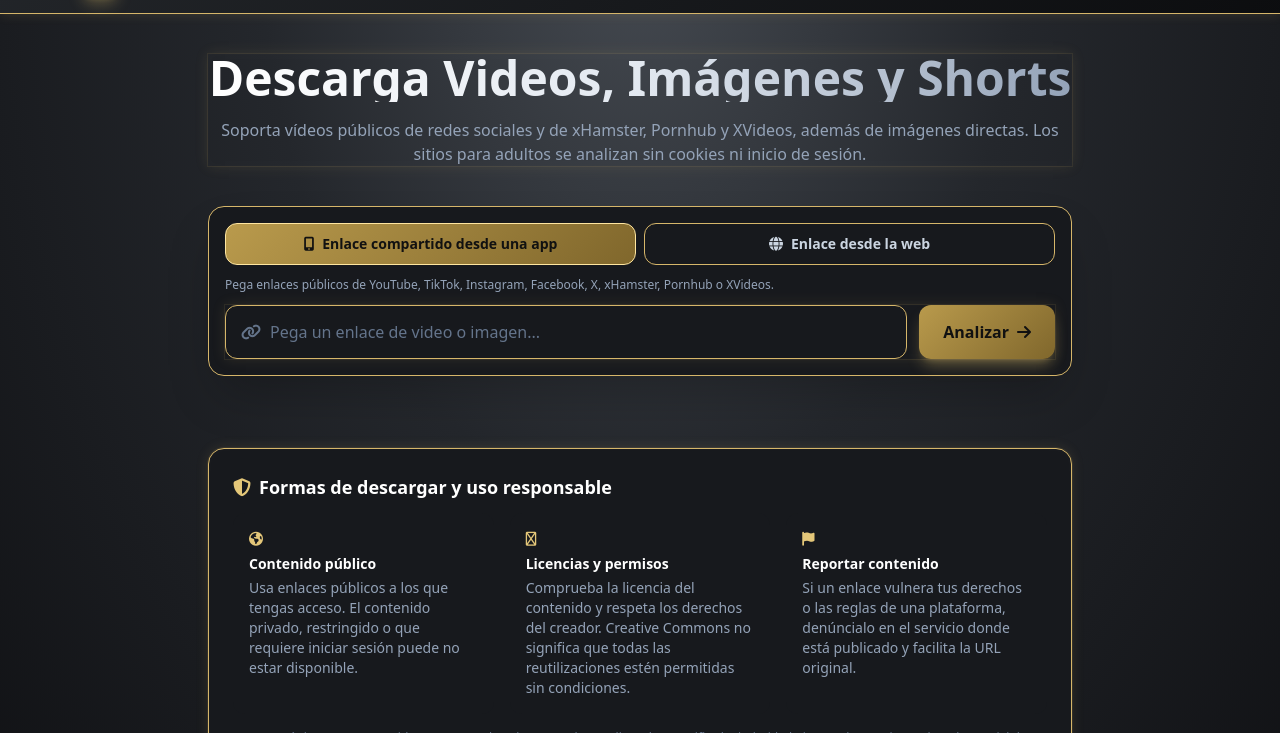
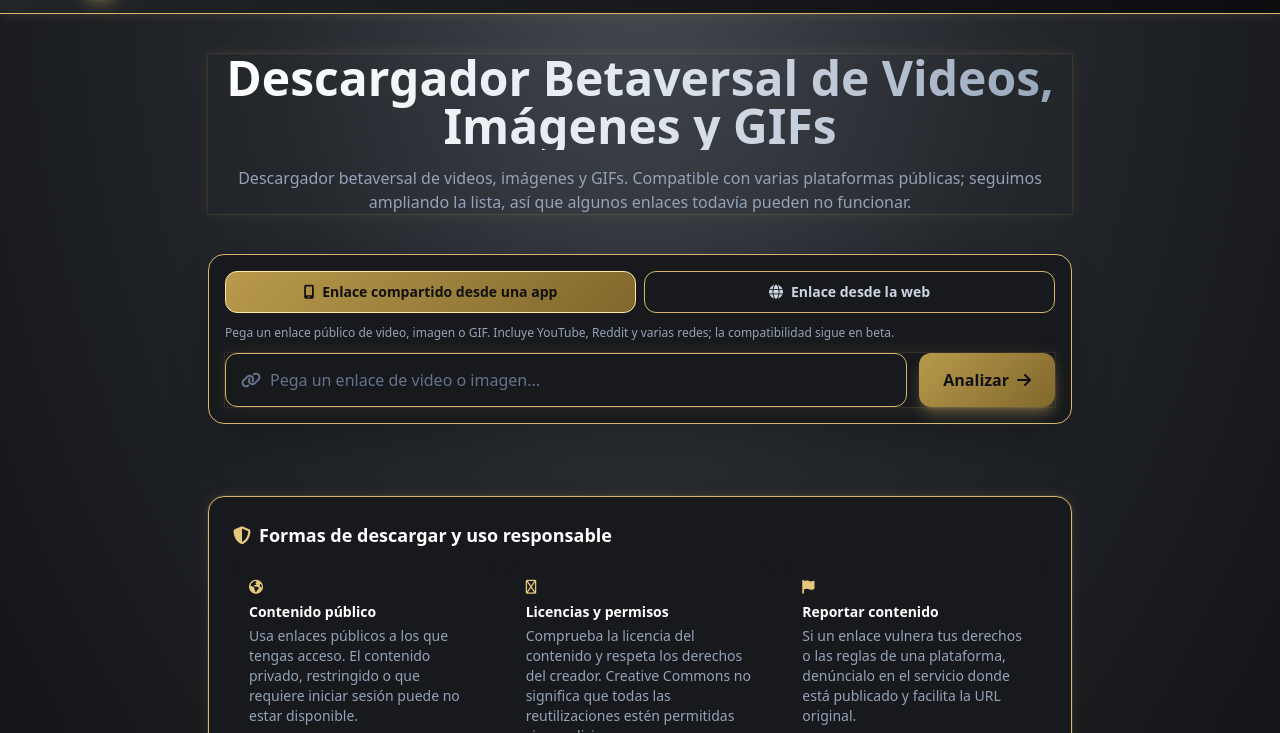
Before and after one commit to gavilandavid89-pixel/Descargar-online, a website: page public/index.html in a window 1280 px wide. Shown: the part 67-800 px from the top of the page. Drawn offline with nearby package versions, Linux system fonts and the light colour scheme.

Commit message:
Rebrand Betaversal and add Reddit GIF support
Update beta-facing copy and add public Reddit plus more public video-site extractors.

```diff
--- a/public/index.html
+++ b/public/index.html
@@ -3,7 +3,7 @@
 <head>
     <meta charset="UTF-8">
     <meta name="viewport" content="width=device-width, initial-scale=1.0">
-    <title>Descargador Multired - HD & Shorts</title>
+    <title>Descargador Betaversal de Videos, Imágenes y GIFs</title>
     <script src="https://cdn.tailwindcss.com"></script>
     <link rel="stylesheet" href="https://cdnjs.cloudflare.com/ajax/libs/font-awesome/6.4.0/css/all.min.css">
 
@@ -63,9 +63,9 @@
 
         <div class="text-center mb-10">
             <h2 class="text-3xl sm:text-5xl font-extrabold mb-4 bg-gradient-to-r from-white via-slate-200 to-slate-400 bg-clip-text text-transparent">
-                Descarga Videos, Imágenes y Shorts
+                Descargador Betaversal de Videos, Imágenes y GIFs
             </h2>
-            <p class="text-slate-400 text-sm sm:text-base">Soporta vídeos públicos de redes sociales y de xHamster, Pornhub y XVideos, además de imágenes directas. Los sitios para adultos se analizan sin cookies ni inicio de sesión.</p>
+            <p class="text-slate-400 text-sm sm:text-base">Descargador betaversal de videos, imágenes y GIFs. Compatible con varias plataformas públicas; seguimos ampliando la lista, así que algunos enlaces todavía pueden no funcionar.</p>
         </div>
 
         <!-- Formularo de Inserción de URL -->
@@ -78,7 +78,7 @@
                     <i class="fa-solid fa-globe mr-2"></i>Enlace desde la web
                 </button>
             </div>
-            <p id="urlHelp" class="text-xs text-slate-400 mb-3">Pega enlaces públicos de YouTube, TikTok, Instagram, Facebook, X, xHamster, Pornhub o XVideos.</p>
+            <p id="urlHelp" class="text-xs text-slate-400 mb-3">Pega un enlace público de video, imagen o GIF. Incluye YouTube, Reddit y varias redes; la compatibilidad sigue en beta.</p>
             <form id="fetchForm" onsubmit="analizarVideo(event)" class="flex flex-col sm:flex-row gap-3">
                 <div class="relative flex-grow">
                     <i class="fa-solid fa-link absolute left-4 top-1/2 -translate-y-1/2 text-slate-500"></i>
```
Also changed, not shown: server.js (+6 -3 lines).
